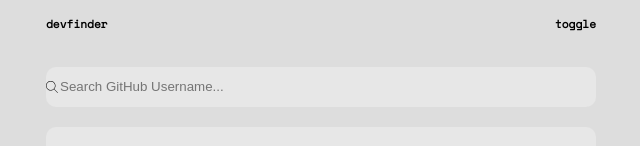
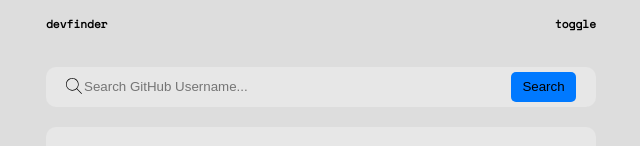
Before and after one commit to vin-vu/GitHub-user-search, a React (Create React App) app: page / in a window 1280 px wide. Shown: the top 146 px of the page, without its empty margins (319-959 px from the left). Built offline with nearby package versions, Linux system fonts and the light colour scheme; no server answers.

Commit message:
Improved styling of searchbar

```diff
--- a/src/components/SearchBar.css
+++ b/src/components/SearchBar.css
@@ -1,5 +1,6 @@
 .searchbar-container {
-  display:flex;
+  display: flex;
+  justify-content: space-between;
   align-items: center;
   width: 550px;
   height: 40px;
@@ -7,10 +8,33 @@
   border-radius: 10px;
 }
 
+.icon-input-container {
+  display: flex;
+  margin-left: 20px;
+}
+
+.search-btn {
+  display: flex;
+  align-items: center;
+  justify-content: center;
+  margin-right: 20px;
+  border-radius: 5px;
+  border-style: none;
+  background-color: #0079ff;
+  height: 30px;
+  width: 75px;
+}
+
+
+/* .searchbar-container > svg {
+  margin-left: 20px;
+  margin-right: 5px;
+} */
+
 .search-input {
   display: flex;
   background-color: transparent;
   border: none;
   outline: none;
-  width: 200px;
+  width: 425px;
 }
--- a/src/components/SearchBar.js
+++ b/src/components/SearchBar.js
@@ -3,11 +3,24 @@ import SearchIcon from "../icon-components/SearchIcon";
 
 function SearchBar() {
   return (
-    <div className="searchbar-container">
-      <SearchIcon />
-      <input className="search-input" type="text" placeholder="Search GitHub Username..."></input>
-    </div>
-  )
+    <>
+      <div className="searchbar-container">
+        <div className="icon-input-container">
+          <SearchIcon />
+          <form>
+            <input
+              className="search-input"
+              type="text"
+              placeholder="Search GitHub Username..."
+            />
+          </form>
+        </div>
+        <button className="search-btn" type="submit">
+          Search
+        </button>
+      </div>
+    </>
+  );
 }
 
 export default SearchBar;
--- a/src/icon-components/SearchIcon.js
+++ b/src/icon-components/SearchIcon.js
@@ -1,8 +1,8 @@
 function SearchIcon() {
   return (
     <svg
-      width="12"
-      height="12"
+      width="16"
+      height="16"
       xmlns="http://www.w3.org/2000/svg"
       fill-rule="evenodd"
       clip-rule="evenodd"
```
